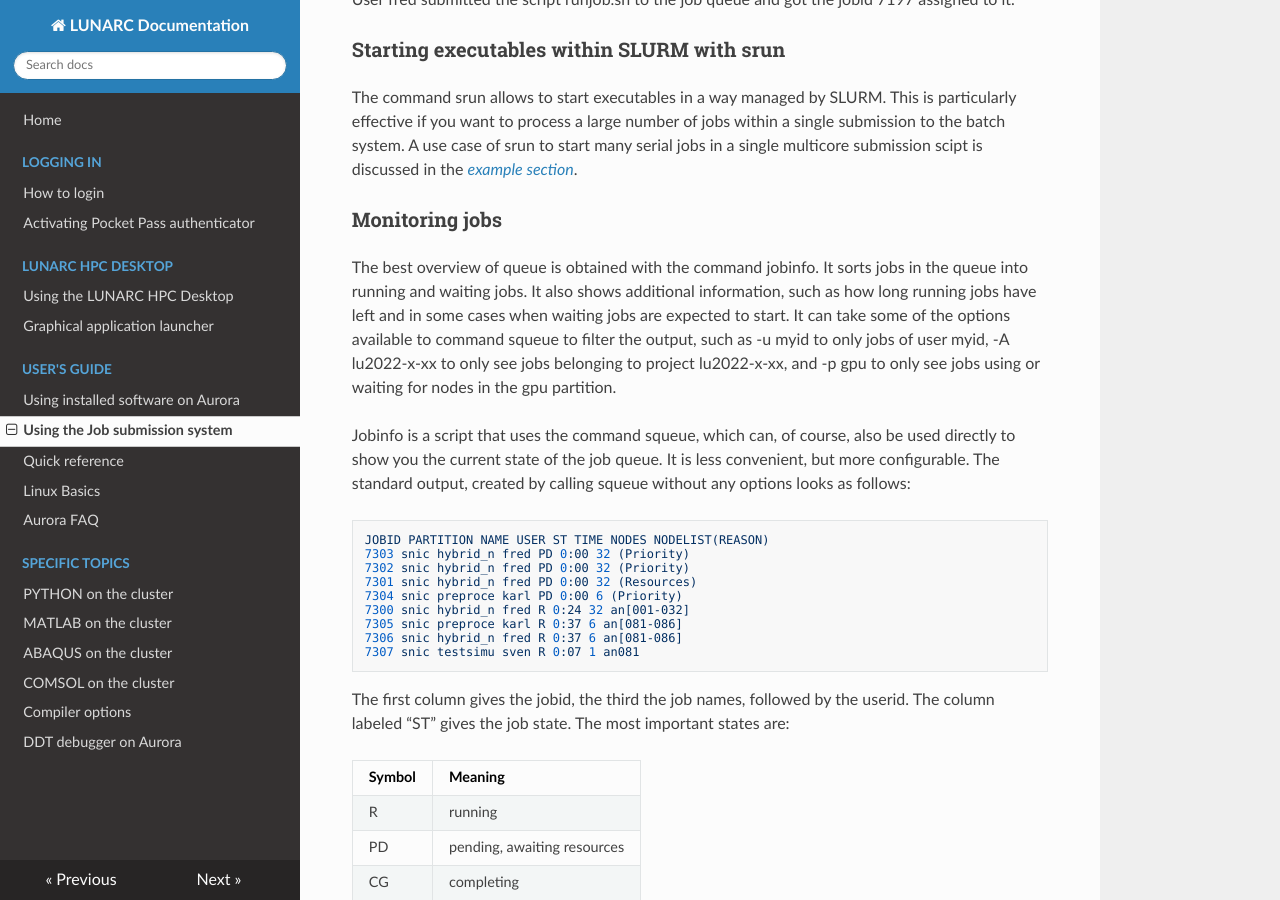
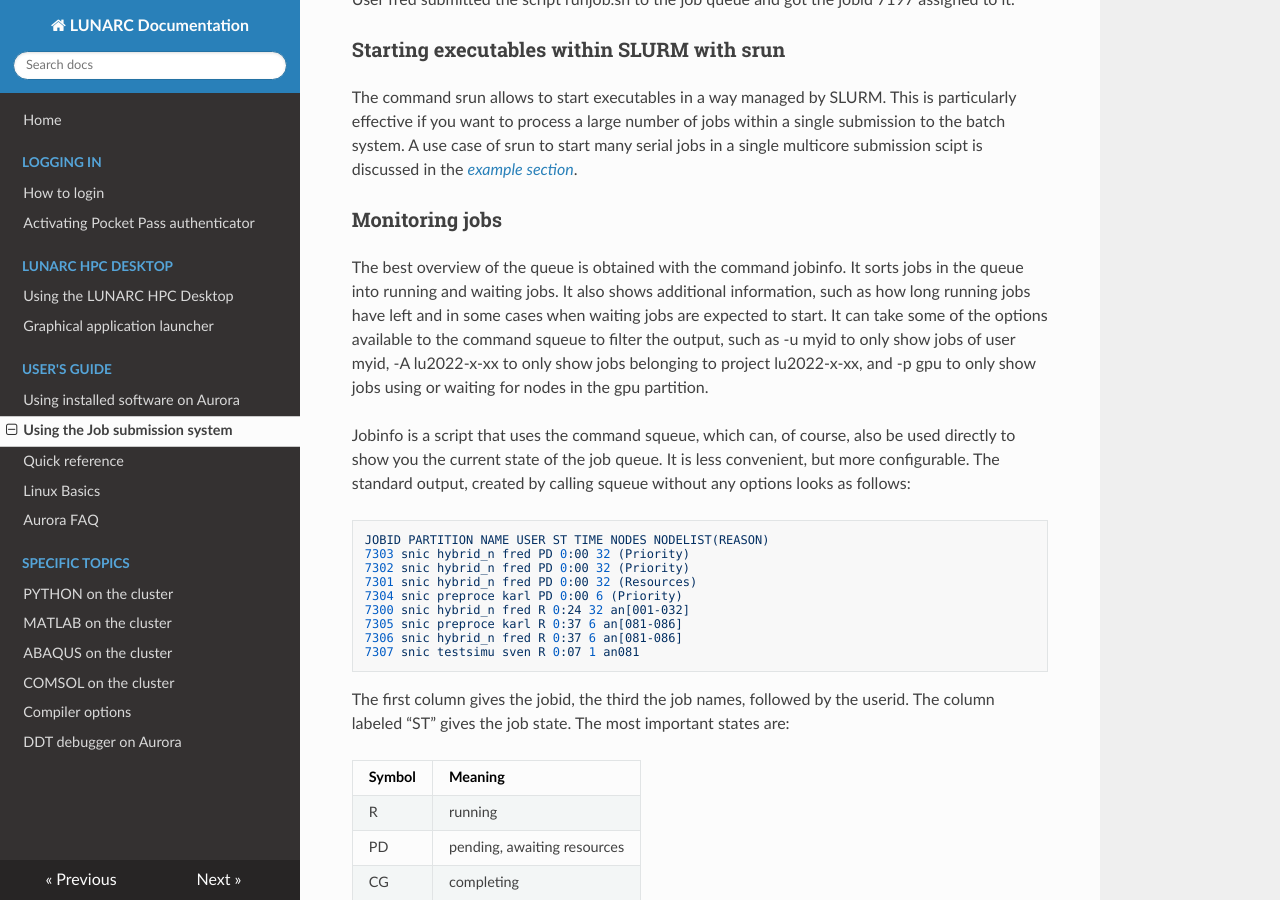
Before and after one commit to lunarc/lunarc_docs, an MkDocs documentation site: the page built from docs/batch_system.md, in a window 1280 px wide and 900 px high, scrolled down 11972 px. Built offline with MkDocs 1.6.1, drawn with Linux system fonts in a browser that asks for light colours; nearby versions of some CDN libraries; old or Windows-style settings are respelled for this version of MkDocs.

Commit message:
Update batch_system.md
Fixing some typos of the previous commit.

```diff
--- a/docs/batch_system.md
+++ b/docs/batch_system.md
@@ -552,12 +552,12 @@ discussed in the [*example section*](#id.bdphbddpef0).
 
 ### Monitoring jobs
 
-The best overview of queue is obtained with the command jobinfo. It sorts jobs in the
+The best overview of the queue is obtained with the command jobinfo. It sorts jobs in the
 queue into running and waiting jobs. It also shows additional information, such as
 how long running jobs have left and in some cases when waiting jobs are
-expected to start. It can take some of the options available to command squeue to
-filter the output, such as -u myid to only jobs of user myid, -A lu2022-x-xx to only
-see jobs belonging to project lu2022-x-xx, and -p gpu to only see jobs using or waiting for
+expected to start. It can take some of the options available to the command squeue to
+filter the output, such as -u myid to only show jobs of user myid, -A lu2022-x-xx to only
+show jobs belonging to project lu2022-x-xx, and -p gpu to only show jobs using or waiting for
 nodes in the gpu partition.
 
 Jobinfo is a script that uses the command squeue, which can, of course, also be used directly to show you the current state of the job queue.
```
